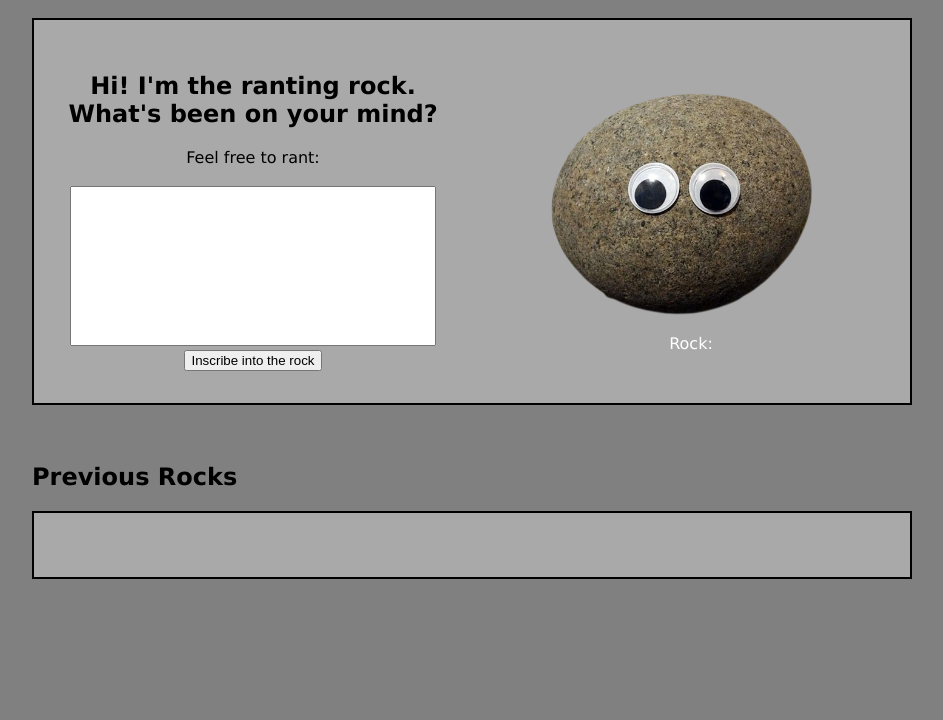
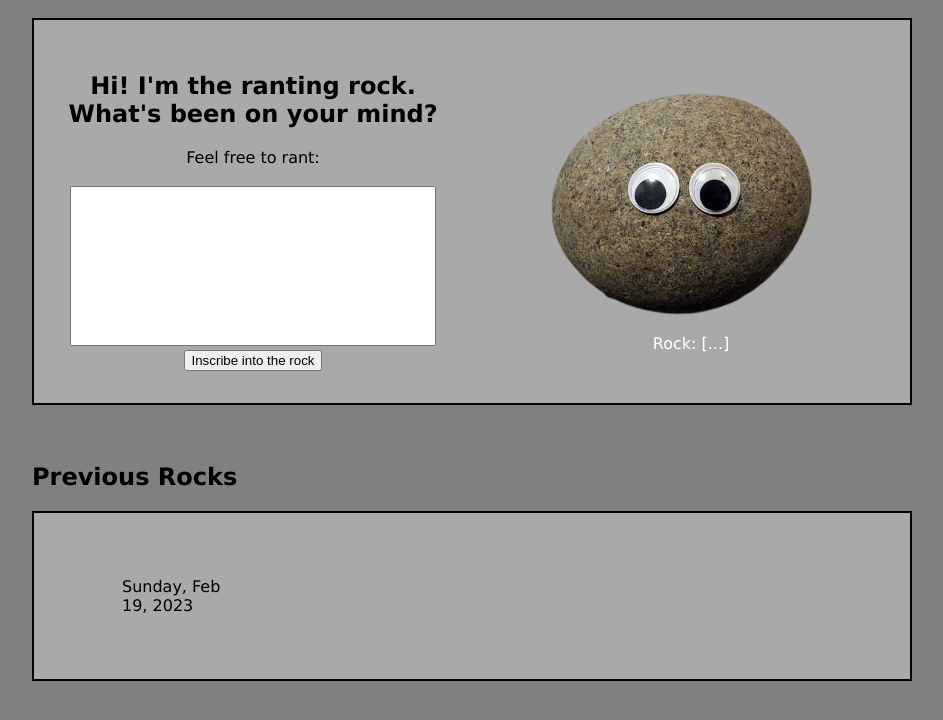
Before and after one commit to PatheticMustan/Blueprint_2023, a plain HTML site: page index.html in a window 1280 px wide. Both pictures are taken after a click on the button "Inscribe into the rock". Shown: the part 140-860 px from the top of the page, without its empty margins (168-1111 px from the left). Before the commit the page ends 800 px from the top, so only its background shows below. Drawn offline with Linux system fonts and the light colour scheme.

Commit message:
30m before submission

```diff
--- a/css/index.css
+++ b/css/index.css
@@ -63,6 +63,15 @@ h1 {
     padding-right: 10%;
     padding-top: 2em;
     padding-bottom: 2em;
+}
 
-
+.row {
+    display: grid;
+    grid-template-columns: 1fr 5fr;
+    grid-template-rows: 1fr;
+    grid-column-gap: 0px;
+    grid-row-gap: 0px;
+    padding-top: 2em;
+    padding-bottom: 2em;
+    flex-wrap: wrap;
 }
--- a/index.html
+++ b/index.html
@@ -45,7 +45,7 @@
         <br><br>
 
         <h2>Previous Rocks</h2>
-        <div class="previousPosts"></div>
+        <div id="previousPosts" class="previousPosts"></div>
         <br><br>
 
 
--- a/js/index.js
+++ b/js/index.js
@@ -2,6 +2,8 @@
 const rantbox = document.getElementById("rantbox");
 rantbox.setAttribute("style", "height:" + (rantbox.scrollHeight) + "px;overflow-y:hidden;");
 rantbox.addEventListener("input", onInput, false);
+
+const previousPosts = document.getElementById("previousPosts");
 
 function onInput() {
     this.style.height = 0;
@@ -12,28 +14,48 @@ function onInput() {
 }
 
 function submit() {
-    rantbox.readOnly = true;
+    //rantbox.readOnly = true;
+
     const response = document.getElementById("response");
     let advice = "";
 
     Object.keys(keywords).map(word => {
         if (rantbox.value.indexOf(word) !== -1) {
-            advice = advice + keywords[word] + "\n"
+            advice = advice + keywords[word] + "<br><br>";
         }
     });
+    // add rock advice
+    response.innerHTML = "Rock: " + (advice || "[...]");
 
-    response.innerHTML = "Rock: " + (advice || "[...]");
+
+    // append to previousPosts, save
+    const currentDate = new Date();
+    const options = { weekday: 'long', year: 'numeric', month: 'short', day: 'numeric' };
+
+    const row = document.createElement("div");
+    const date = document.createElement("div");
+    date.innerText = currentDate.toLocaleDateString('en-us', options);
+    const text = document.createElement("div");
+    text.innerText = rantbox.value;
+    const rock = document.createElement("div");
+    row.classList.add("row");
+    row.appendChild(date);
+    row.appendChild(text);
+
+    previousPosts.append(row);
+
+    rantbox.value = "";
 }
 
 let keywords = {
     "angry": "Take a deep breath, you will feel better in no time.",
     "sad": "Do something that makes you happy, like listening to music.",
     "happy": "Keep doing what makes you happy!",
-    "bad": "Things will get better don't you worry!",
-    "not bad": "Focus on the good aspects of your day, somedays life is just normal.",
-    "anti_social": "Try looking at social gatherings around your area so you can find people who share the same interests as you, be bold!",
+    "bad": "Things will get better, don't worry!",
+    // "not bad": "Focus on the good aspects of your day, sometimes life is just normal.",
+    "antisocial": "Try looking at social gatherings around your area so you can find people who share the same interests as you, be bold!",
     "social": "Its always important to have some time for yourself, make sure you give yourself a day to relax and chill out.",
-    "not_good": "There are a lot of things in this world that are bad, you just have to learn how to make the best of it!",
+    "not good": "There are a lot of things in this world that are bad, you just have to learn how to make the best of it!",
     "boring":"Be the change you want to see in the world! Your boredom is only temporary.",
     "chaotic":"Modern day life can be extremely stressful and chaotic, but its important to keep striving towards your goal and believing in yourself!",
     "chill":"Although it is good to take rest days, make sure to come back and focus on whatever goals you have planned!",
@@ -43,17 +65,20 @@ let keywords = {
     "struggling":"Keep working hard! I know you can do it! Just remember to take a break once in a while.",
     "hate":"Its okay not to like everything all the time. Sometimes you just have to be okay, with having your own opinions.",
     "horrible":"Its okay to have a bad day. You do not have to be happy 24/7. Keep in mind that you are human!",
-    "give_up":"Have a little more confidence! Keeping a positive mindset will make things easier for you to do. Dont give up so soon! Keep trying.",
+    "give up":"Have a little more confidence! Keeping a positive mindset will make things easier for you to do. Dont give up so soon! Keep trying.",
     "depressed":"Life gets tough, but that okay. Keep working through it! You've",
     "busy":"Be sure that you have time for yourself! Try and keep yourself organized so that things dont get too much for you.",
     "tired":"I know things can be exhausting, be sure to take breaks and refresh your head.",
     "exhausted":"I see that you're tired. Make sure to get some rest and continue on once you are in the right mental space.",
     "enjoyable":"Thats great! Its important to have a great time.",
     "fine":"Its great that youre doing fine. Hopefully that fine into great",
-    "":"",
+    "overwhelmed":"I can tell that this may be stressful, b",
+    "overwhelming":"I can tell that this may be stressful, but itll get better soon",
     "cool":"Im glad that youre having a fun time",
     "frustrating":"Be sure to take a break from stressful situations. Refresh your head then come back stronger than ever! I believe in you!",
     "amazing": "Im glad things are going so well for you!",
     "mad": "Try and keep a positive attitude! Youll get more stuff done with a positive mindset rather than a negative one",
-    "angry": ""
+    "angry": "Try and keep a positive attitude!Youll get more stuff done with a positive mindset rather than a negative one",
+    "great": "Im so glad it went great! Keep at it!",
+    "productive": "Keep up the good work! I believe in you!"
   }
```
